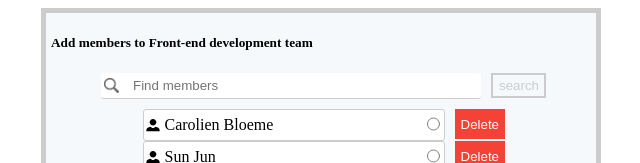
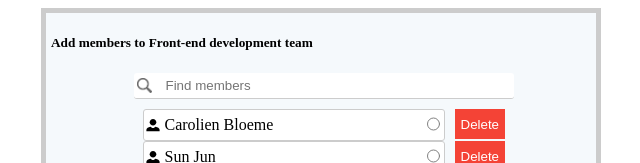
Before and after one commit to AzizaAlSayed/MemberList, a plain HTML site: page index.html in a window 1280 px wide. Shown: the top 163 px of the page, without its empty margins (319-959 px from the left). Drawn offline with Linux system fonts and the light colour scheme.

Commit message:
Search Maintainece

```diff
--- a/index.html
+++ b/index.html
@@ -17,10 +17,8 @@
 
         <div>
           <div style="display: flex;">
-            <input class="search__input" type="search" id="search" name="search" placeholder="Find members"
-              rel="search" />
-            <button type="button" class="button__search--member" onclick="search()"> search
-            </button>
+            <input class="search__input" type="search" id="search" name="search" placeholder="Find members" rel="search"
+              onkeyup="search()" />
           </div>
         </div>
 
--- a/style.css
+++ b/style.css
@@ -101,16 +101,6 @@ p {
   margin-left: 10px;
 }
 
-.button__search--member {
-  color: #ccc;
-  border: 2px solid #ccc;
-  background-color: #f5f9fc;
-  width: 55px;
-  height: 25px;
-  justify-content: center;
-  margin-left: 10px;
-}
-
 .button__check--member {
   background-color: white;
   border: none;
```
